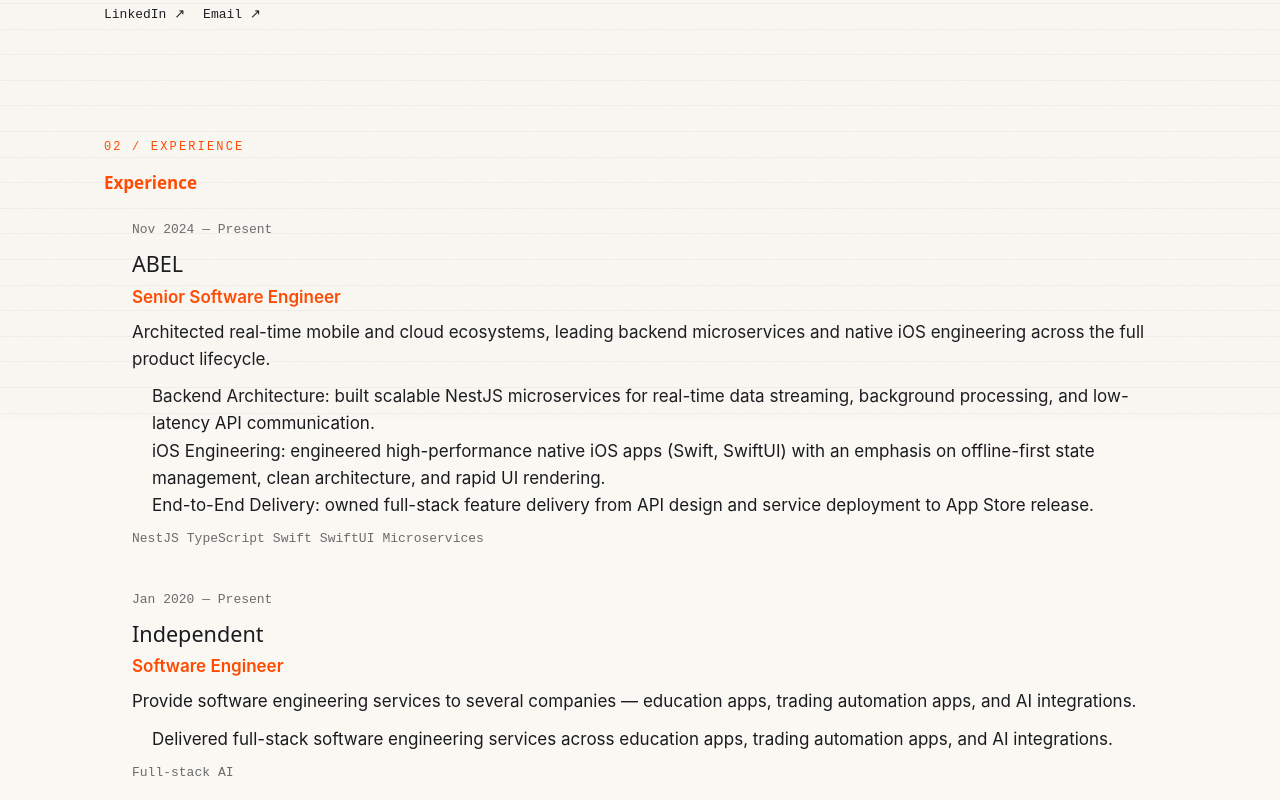
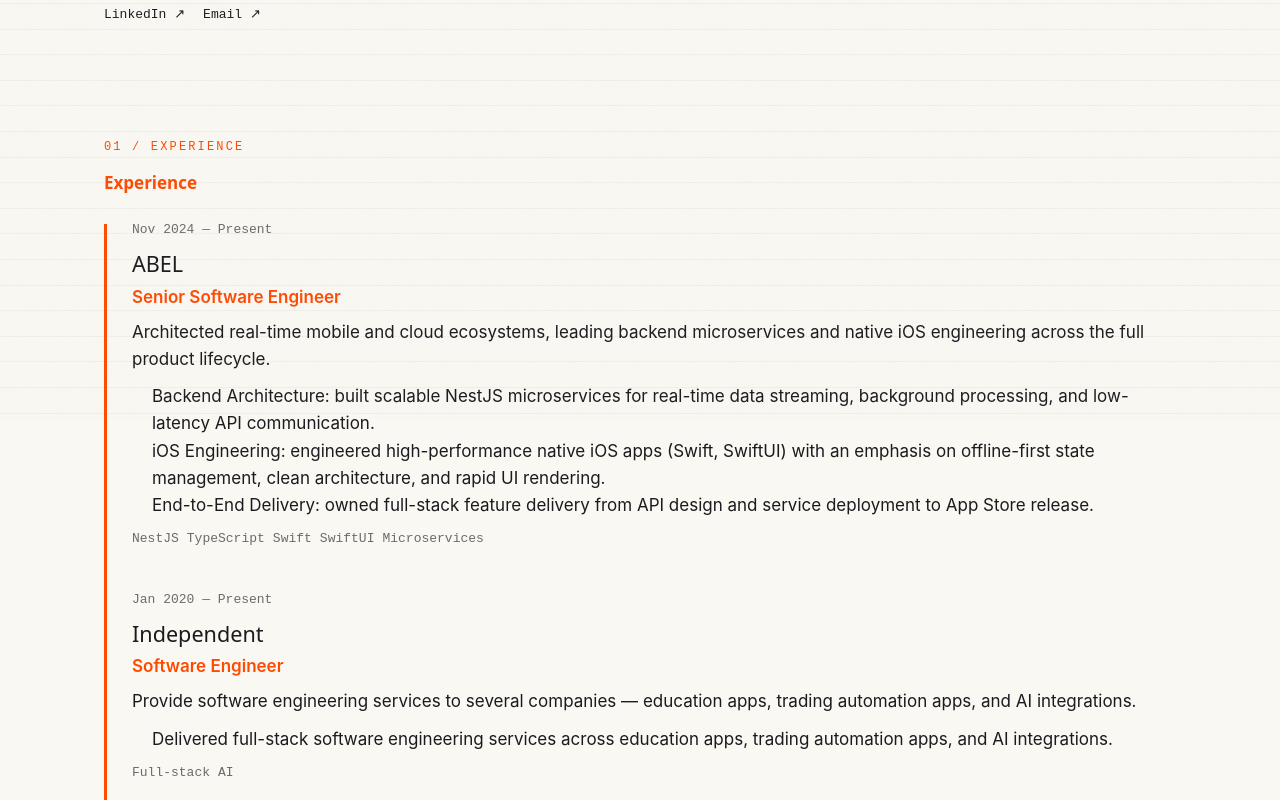
Before and after one commit to arbenajredini/arbenajredini.github.io, a Vue app: page / in a window 1280 px wide. Shown: the part 380-1180 px from the top of the page. Built offline with nearby package versions, Linux system fonts and the light colour scheme.

Commit message:
feat: static experience timeline

```diff
--- a/src/components/sections/Experience.vue
+++ b/src/components/sections/Experience.vue
@@ -1,37 +1,22 @@
 <script setup>
-import { onMounted, ref } from 'vue'
 import SectionShell from '../SectionShell.vue'
-import Marginalia from '../Marginalia.vue'
-import { useReveal } from '../../composables/useReveal'
 import { cv } from '../../content/cv'
-
-const timeline = ref(null)
-const line = ref(null)
-const items = ref([])
-const { drawLine, stagger } = useReveal()
-
-onMounted(() => {
-  drawLine(line.value)
-  stagger(timeline.value, { items: items.value })
-})
 </script>
 
 <template>
-  <SectionShell id="experience" kicker="02 / Experience" title="Experience" ink="experience">
-    <div ref="timeline" class="timeline">
-      <div ref="line" class="timeline__line" aria-hidden="true"></div>
+  <SectionShell id="experience" kicker="01 / Experience" title="Experience" ink="experience">
+    <div class="timeline">
+      <div class="timeline__line" aria-hidden="true"></div>
       <article
         v-for="(e, i) in cv.experience"
         :key="e.company + i"
-        ref="items"
         class="timeline__item"
-        tabindex="0"
       >
-        <Marginalia v-if="e.note" :ink="'var(--ink-experience)'">{{ e.note }}</Marginalia>
         <p class="mono muted timeline__period">{{ e.period }}</p>
         <h3 class="timeline__company">{{ e.company }}</h3>
         <p class="timeline__role">{{ e.role }}</p>
         <p class="timeline__summary">{{ e.summary }}</p>
+        <p v-if="e.note" class="timeline__note serif-i">{{ e.note }}</p>
         <ul class="timeline__bullets">
           <li v-for="b in e.bullets" :key="b">{{ b }}</li>
         </ul>
@@ -45,16 +30,14 @@
 
 <style scoped>
 .timeline { position: relative; padding-left: 28px; }
-.timeline__line {
-  position: absolute; left: 0; top: 4px; bottom: 4px; width: 3px;
-  background: var(--ink-experience); transform-origin: top center;
-}
+.timeline__line { position: absolute; left: 0; top: 4px; bottom: 4px; width: 3px; background: var(--ink-experience); }
 .timeline__item { position: relative; margin: 0 0 40px; }
 .timeline__item:last-child { margin-bottom: 0; }
 .timeline__period { margin: 0 0 6px; }
 .timeline__company { font-family: var(--font-display); font-size: 1.35rem; margin: 0 0 2px; }
 .timeline__role { margin: 0 0 8px; color: var(--ink-experience); font-weight: 600; }
 .timeline__summary { margin: 0 0 10px; }
+.timeline__note { margin: 0 0 10px; color: var(--ink-muted); }
 .timeline__bullets { margin: 0 0 10px; padding-left: 20px; }
 .timeline__tags { display: flex; flex-wrap: wrap; gap: 8px; padding: 0; list-style: none; }
 .timeline__tag { color: var(--ink-muted); }
```
Also changed, not shown: 1 other file (tests, documents, lock files or other folders).
